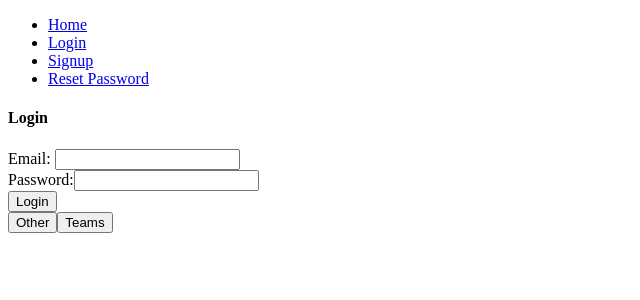
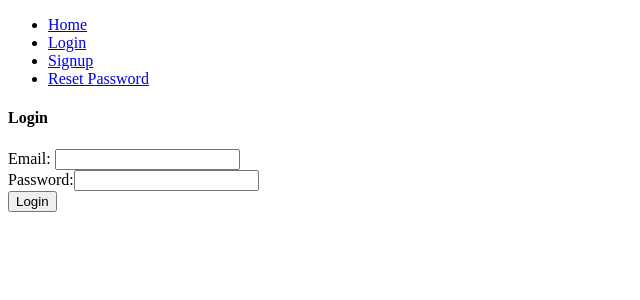
Before and after one commit to abdur1547/angular_starter, an Angular app: page /login in a window 1280 px wide. Shown: the top 300 px of the page, without its empty margins (0-640 px from the left). Built offline with nearby package versions, Linux system fonts and the light colour scheme.

Commit message:
cleanup.

```diff
--- a/src/app/core/services/base-http.service.ts
+++ b/src/app/core/services/base-http.service.ts
@@ -14,7 +14,7 @@ export class BaseHttpService {
   });
 
   protected get<T>(url: string) {
-    return this.http.get<T>(url, {headers: this.defaultHeaders}).pipe(
+    return this.http.get<T>(`${this.baseUrl}/${url}`, {headers: this.defaultHeaders}).pipe(
       catchError(this.handleError)
     );
   }
--- a/src/app/pages/auth/login/login.component.html
+++ b/src/app/pages/auth/login/login.component.html
@@ -6,5 +6,3 @@
     <input type="password" name="password" id="password" formControlName="password"><br>
     <button type="submit">Login</button>
 </form>
-<button (click)="jsonReq()">Other</button>
-<button (click)="teams()">Teams</button>
--- a/src/app/pages/auth/login/login.component.ts
+++ b/src/app/pages/auth/login/login.component.ts
@@ -18,15 +18,6 @@ export class LoginComponent {
   });
 
   login() {
-    console.log(this.loginForm.value);
-    this.loginService.login();
+    this.loginService.login(this.loginForm.value);
   };
-
-  jsonReq() {
-    this.loginService.jsonReq();
-  }
-
-  teams() {
-    this.loginService.teams();
-  }
 }
--- a/src/app/pages/auth/login/login.service.ts
+++ b/src/app/pages/auth/login/login.service.ts
@@ -1,19 +1,12 @@
 import { Injectable } from '@angular/core';
 import { BaseHttpService } from '../../../core/services/base-http.service';
+import { LoginCredentials } from './types';
 
 @Injectable({
   providedIn: 'root'
 })
 export class LoginService extends BaseHttpService {
-  login(){
-    this.post<any>('auth/signin', {}).subscribe(value => console.log(value));
+  login(credentials: LoginCredentials) {
+    this.post<any>('auth/signin', credentials).subscribe(value => console.log(value));
   };
-
-  jsonReq() {
-    this.get<any>('https://jsonplaceholder.typicode.com/todos').subscribe(value => console.log(value));
-  }
-
-  teams() {
-    this.get<any>('http://127.0.0.1:3000/api/v0/teams').subscribe(value => console.log(value));
-  }
 }
--- /dev/null
+++ b/src/app/pages/auth/login/types.ts
@@ -0,0 +1,4 @@
+export type LoginCredentials = {
+    email: string;
+    password: string;
+};
```
